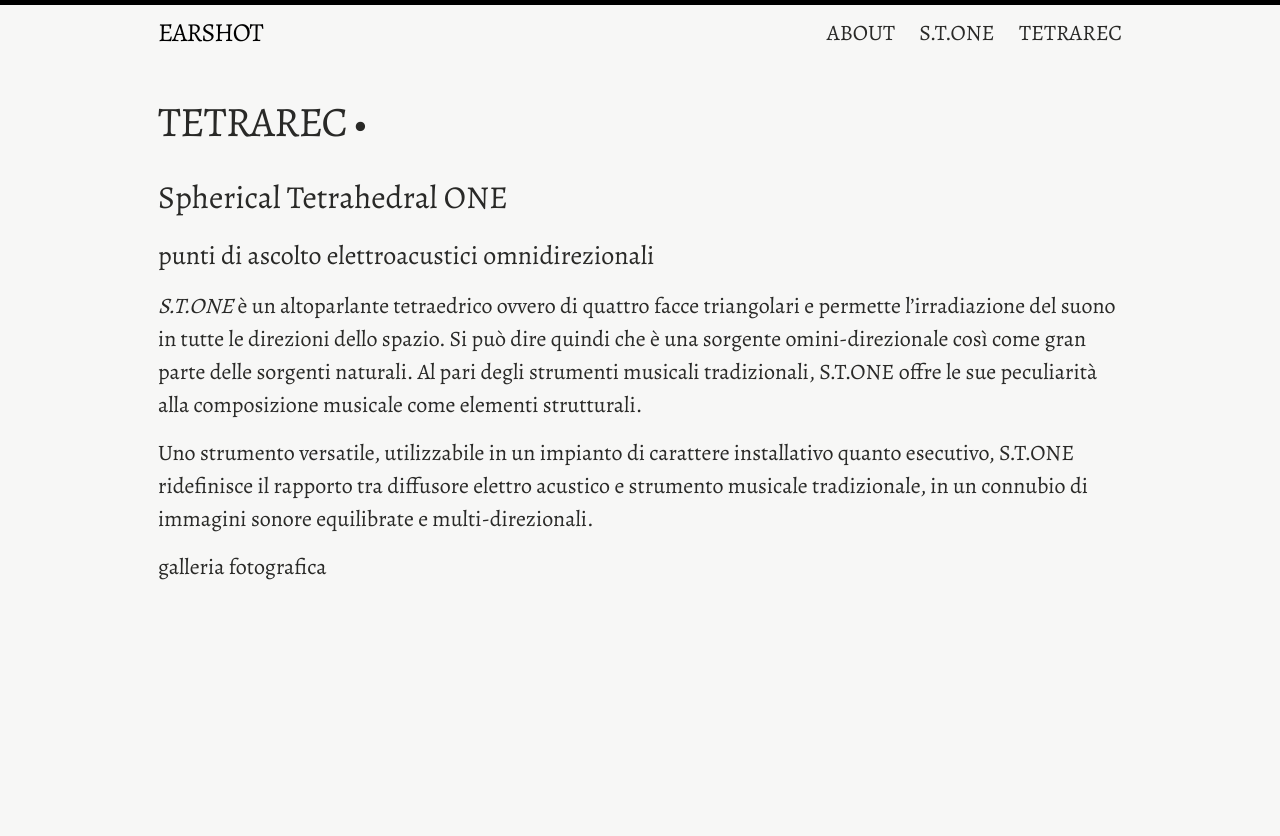
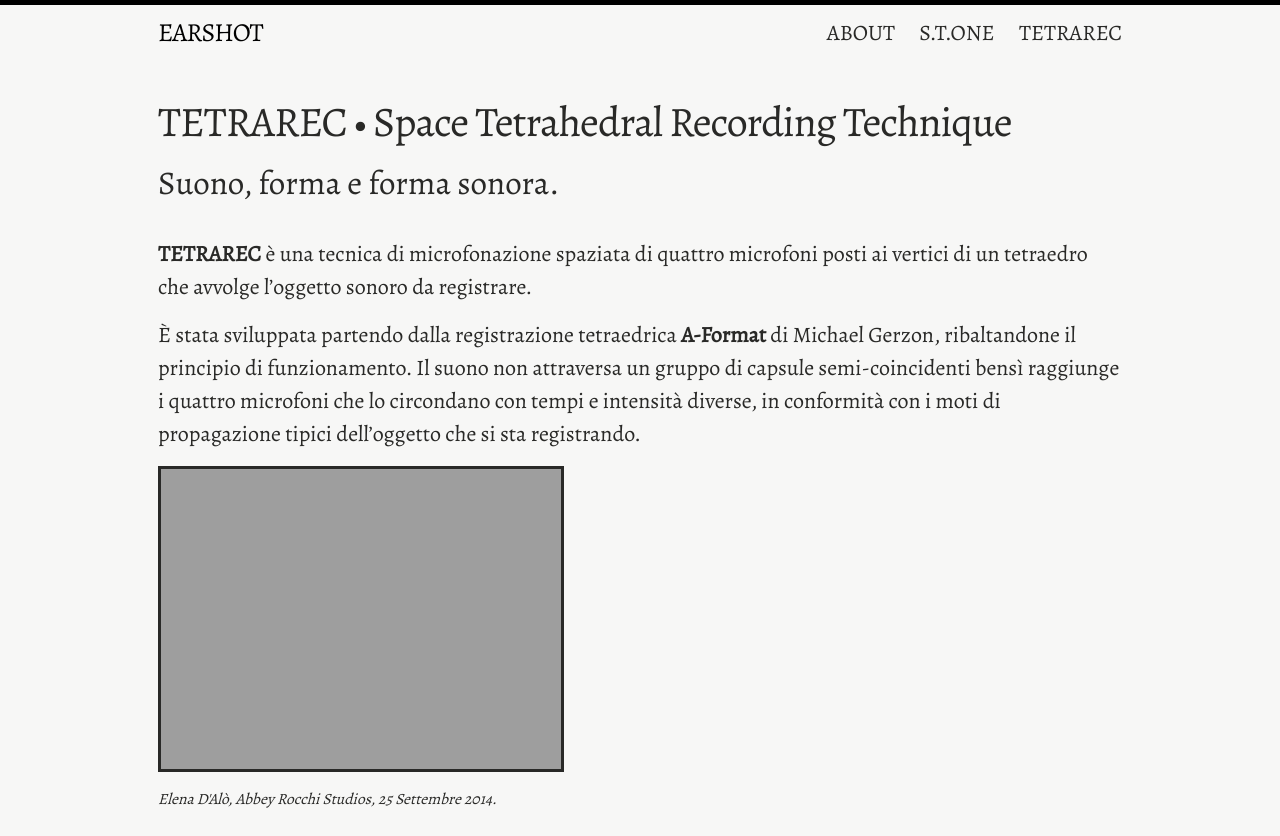
Before and after one commit to earshot-xyz/earshot-xyz.github.io, a Jekyll site: the page built from pages/tetrearec.md, in a window 1280 px wide and 1400 px high. Shown: the top 836 px of the window. Built offline with Jekyll 4.4.1, drawn with Linux system fonts in a browser that asks for light colours; some of the changed text lies outside the part shown; grey boxes are pictures that could not be loaded.

Commit message:
tetrarec starting point

```diff
--- a/pages/tetrearec.md
+++ b/pages/tetrearec.md
@@ -1,15 +1,17 @@
 ---
 layout: page
-title: TETRAREC
+title: "TETRAREC"
+subtitle: "Space Tetrahedral Recording Technique"
+description: "Suono, forma e forma sonora."
 permalink: /tetrarec/
 ---
 
-## Spherical Tetrahedral ONE
+**TETRAREC** è una tecnica di microfonazione spaziata di quattro microfoni posti ai vertici di un tetraedro che avvolge l'oggetto sonoro da registrare.
 
-### punti di ascolto elettroacustici omnidirezionali
+È stata sviluppata partendo dalla registrazione tetraedrica **A-Format** di Michael Gerzon, ribaltandone il principio di funzionamento. Il suono non attraversa un gruppo di capsule semi-coincidenti bensì raggiunge i quattro microfoni che lo circondano con tempi e intensità diverse, in conformità con i moti di propagazione tipici dell'oggetto che si sta registrando.
 
-*S.T.ONE* è un altoparlante tetraedrico ovvero di quattro facce triangolari e permette l'irradiazione del suono in tutte le direzioni dello spazio. Si può dire quindi che è una sorgente omini-direzionale così come gran parte delle sorgenti naturali. Al pari degli strumenti musicali tradizionali, S.T.ONE offre le sue peculiarità alla composizione musicale come elementi strutturali.
+![tetrarec 01]({{ site.url }}/images/photos/ED01_tetrarec_lucier13degrees_CG_T.jpeg)
+<figcaption>Elena D'Alò, Abbey Rocchi Studios, 25 Settembre 2014.</figcaption>
 
-Uno strumento versatile, utilizzabile in un impianto di carattere installativo quanto esecutivo, S.T.ONE ridefinisce il rapporto tra diffusore elettro acustico e strumento musicale tradizionale, in un connubio di immagini sonore equilibrate e multi-direzionali.
-
-galleria fotografica
+![la forma sonora del pianoforte](http://giuseppesilvi.com/images/20150826/IMG_2067_panlo.png)
+<figcaption>Accademia degli Sfaccendati, Palazzo Sforza-Cesarini, Genzano Romano (RM), 2015 August, 26</figcaption>
```
Also changed, not shown: 1 other file.
